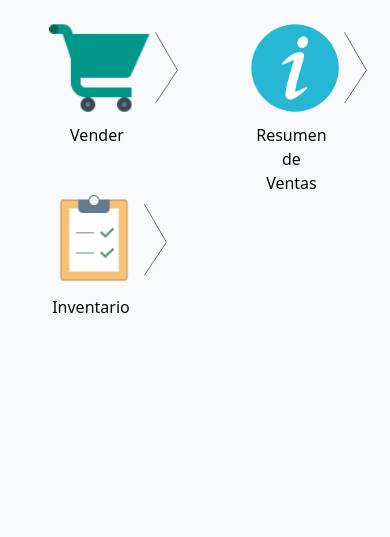
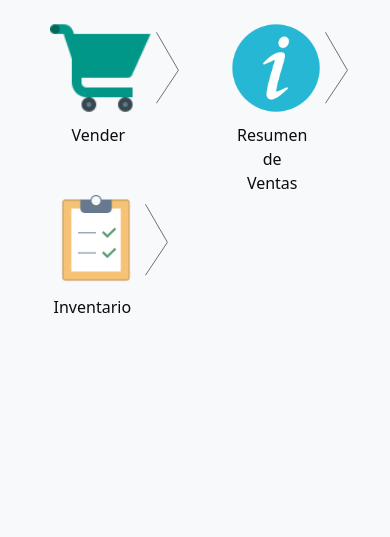
Before and after one commit to Benjaminmq2013/Farmacia-El_Cielo_Inventario, a plain HTML site: page index.html in a window 390 px wide. Shown: the part 152-689 px from the top of the page. Drawn offline with nearby package versions, Linux system fonts and the light colour scheme.

Commit message:
Diseño menú terminado

```diff
--- a/responsive.css
+++ b/responsive.css
@@ -59,12 +59,23 @@
     .menu_buttons_container{
         padding-left: 0;
         padding-right: 0;
+        width: 50vw!important;
     }
     .menu_button{
         height: 90px;
+        text-align: center;
     }
     .main_menu-container {
-        margin: 9% 7% 5% 3%;
+        margin: 9% 0% 5% 3%;
+
+        /*width: 309px;*/
+        padding-right: 0;
+        margin-left: 0!important;
+        padding-right:11%;
+        padding-left:  6%;
+    }
+    .menu_principal_container{
+        overflow: hidden;
     }
 
 }
```
